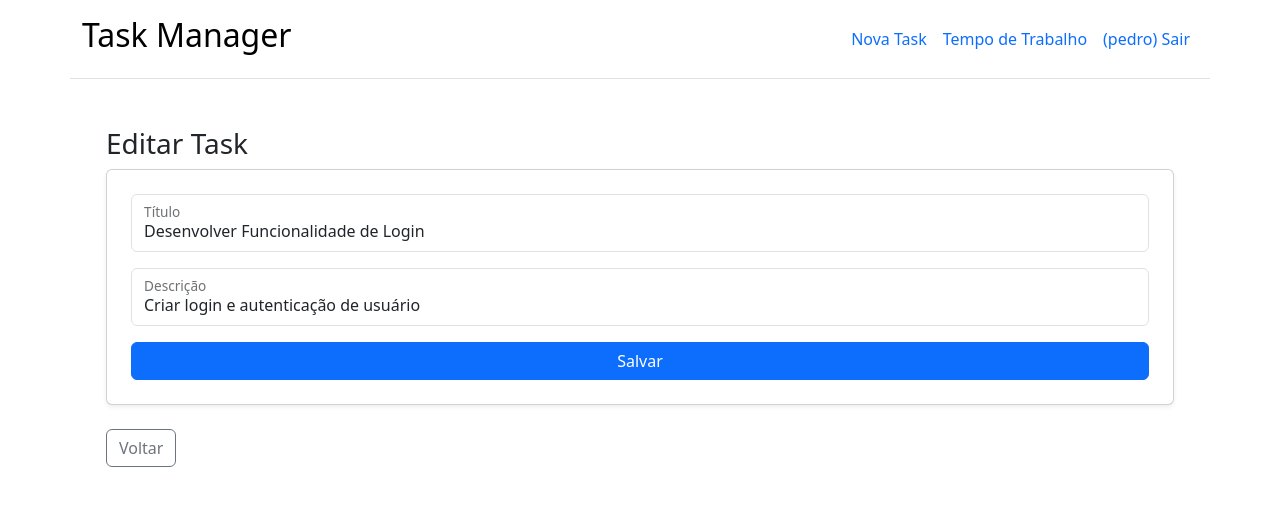
After one commit to gontijogabriel/TaskManager, a Django app: page /task/update/1/ in a window 1280 px wide. The commit adds this page. Shown: the top 506 px of the page. Run offline with Django 4.2, Linux system fonts and the light colour scheme; a user stored in the database is signed in; data comes from the database, SQL or seed files in the repository.

Commit message:
feat: create edit task

```diff
--- /dev/null
+++ b/task/templates/task/task_edit.html
@@ -0,0 +1,36 @@
+{% extends 'base.html' %}
+
+{% block title %} Editar Task {% endblock %}
+
+{% block content %}
+    <main class="container mt-4">
+
+        {% include 'errors.html' %}
+
+        <div class="container mb-4">
+            <h1 class="h3">Editar Task</h1>
+
+            <form method="post" class="card p-4 shadow-sm">
+                {% csrf_token %}
+                <div class="form-floating mb-3">
+                    <input type="text" name="title" class="form-control" id="title" placeholder="Título" value="{{ task.title }}" required>
+                    <label for="title">Título</label>
+                </div>
+
+                <div class="form-floating mb-3">
+                    <input type="text" name="description" class="form-control" id="description" value="{{ task.description }}"  placeholder="Descrição"
+                        required>
+                    <label for="description">Descrição</label>
+                </div>
+
+                <div class="d-grid">
+                    <button type="submit" class="btn btn-primary">Salvar</button>
+                </div>
+            </form>
+
+            <div class="mt-4">
+                <a href="{% url 'task_list' %}" class="btn btn-outline-secondary">Voltar</a>
+            </div>
+        </div>
+    </main>
+{% endblock %}
--- a/task/templates/task/task_list.html
+++ b/task/templates/task/task_list.html
@@ -107,8 +107,9 @@
                         {% if task.user == request.user %}
                         <button type="button" class="btn btn-success" data-bs-toggle="modal"
                             data-bs-target="#checkTaskModal-{{ task.id }}">
-                            Conluir
+                            Concluir
                         </button>
+                        <a href="{% url 'task_edit' task.id %}" class="btn btn-warning">Editar</a>
                         {% endif %}
                         <button type="button" class="btn btn-primary" data-bs-toggle="modal"
                             data-bs-target="#workTimeModal-{{ task.id }}">
@@ -120,7 +121,6 @@
                     {% include 'task/modal/register_work.html' %}
 
                     {% include 'task/modal/confirm.html' %}
-
                 </div>
             </li>
             {% empty %}
@@ -129,6 +129,7 @@
             </div>
             {% endfor %}
         </ul>
+
     </section>
 </main>
 {% endblock %}
--- a/task/urls.py
+++ b/task/urls.py
@@ -1,12 +1,13 @@
 from django.urls import path
 from task.views import (
-    TaskListView, TaskCreateView, TaskCheck,
+    TaskListView, TaskCreateView, TaskCheck, TaskUpdateView,
     WorkTimeCreateView, WorkTimeListView
 )
 
 urlpatterns = [
     path('tasks/', TaskListView.as_view(), name='task_list'),
     path('tasks/create/', TaskCreateView.as_view(), name='task_create'),
+    path('task/update/<int:pk>/', TaskUpdateView.as_view(), name='task_edit'),
     path('task/check/<int:pk>/', TaskCheck.as_view(), name='task_check'),
     path('worktime/', WorkTimeListView.as_view(), name='worktime_list'),
     path('worktime/create/', WorkTimeCreateView.as_view(), name='worktime_create'),
--- a/task/views.py
+++ b/task/views.py
@@ -1,7 +1,7 @@
 from django.urls import reverse_lazy
 from django.contrib.auth.mixins import LoginRequiredMixin
 from django.contrib.auth import get_user_model
-from django.views.generic import ListView, CreateView, View
+from django.views.generic import CreateView, View, UpdateView
 from django.shortcuts import get_object_or_404, redirect
 from django_filters.views import FilterView
 from django.http import JsonResponse
@@ -55,6 +55,23 @@ class TaskCreateView(LoginRequiredMixin, CreateView):
 
     def form_valid(self, form):
         form.instance.user = self.request.user
+        return super().form_valid(form)
+
+    def form_invalid(self, form):
+        return self.render_to_response(self.get_context_data(form=form))
+
+
+class TaskUpdateView(LoginRequiredMixin, UpdateView):
+    model = Task
+    form_class = TaskForm
+    template_name = 'task/task_edit.html'
+    success_url = reverse_lazy('task_list')
+
+    def get_queryset(self):
+        queryset = super().get_queryset()
+        return queryset.filter(user=self.request.user)
+
+    def form_valid(self, form):
         return super().form_valid(form)
 
     def form_invalid(self, form):
```
